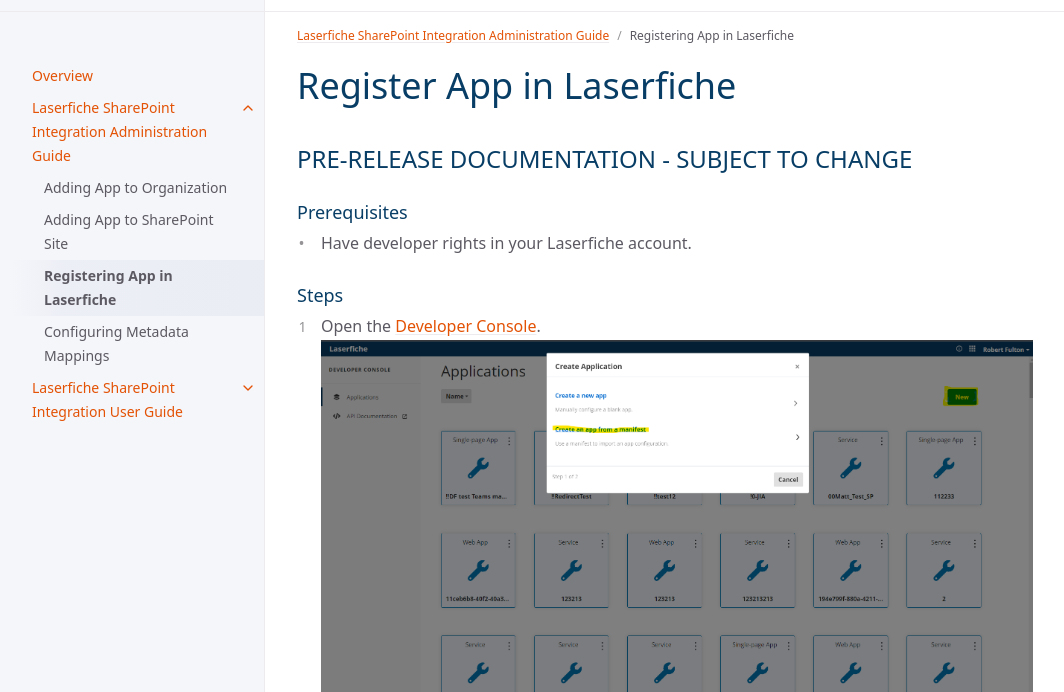
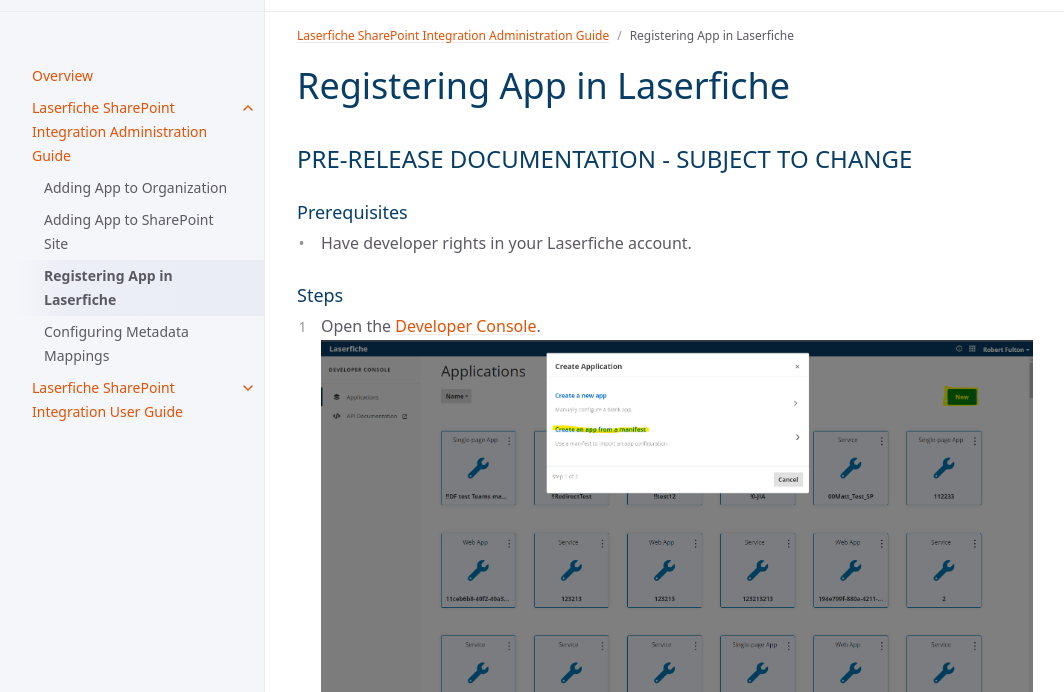
Before and after one commit to isabella232/laserfiche-sharepoint-integration, a Jekyll site: the page built from jekyll_files/docs/admin-documentation/register-app-in-laserfiche.md, in a window 1280 px wide and 900 px high, cut to the strip 104-796 px from the top of the window. Shown: the whole strip, without its empty margins (107-1171 px from the left). Built offline with Jekyll 4.4.1, drawn with Linux system fonts in a browser that asks for light colours; cached includes are drawn as plain includes.

Commit message:
updated title to match name for app registration dev console

```diff
--- a/jekyll_files/docs/admin-documentation/register-app-in-laserfiche.md
+++ b/jekyll_files/docs/admin-documentation/register-app-in-laserfiche.md
@@ -4,7 +4,7 @@ title: Registering App in Laserfiche
 nav_order: 3
 parent: Laserfiche SharePoint Integration Administration Guide
 ---
-# Register App in Laserfiche
+# Registering App in Laserfiche
 ## PRE-RELEASE DOCUMENTATION - SUBJECT TO CHANGE
 ### Prerequisites
   - Have developer rights in your Laserfiche account.
```
